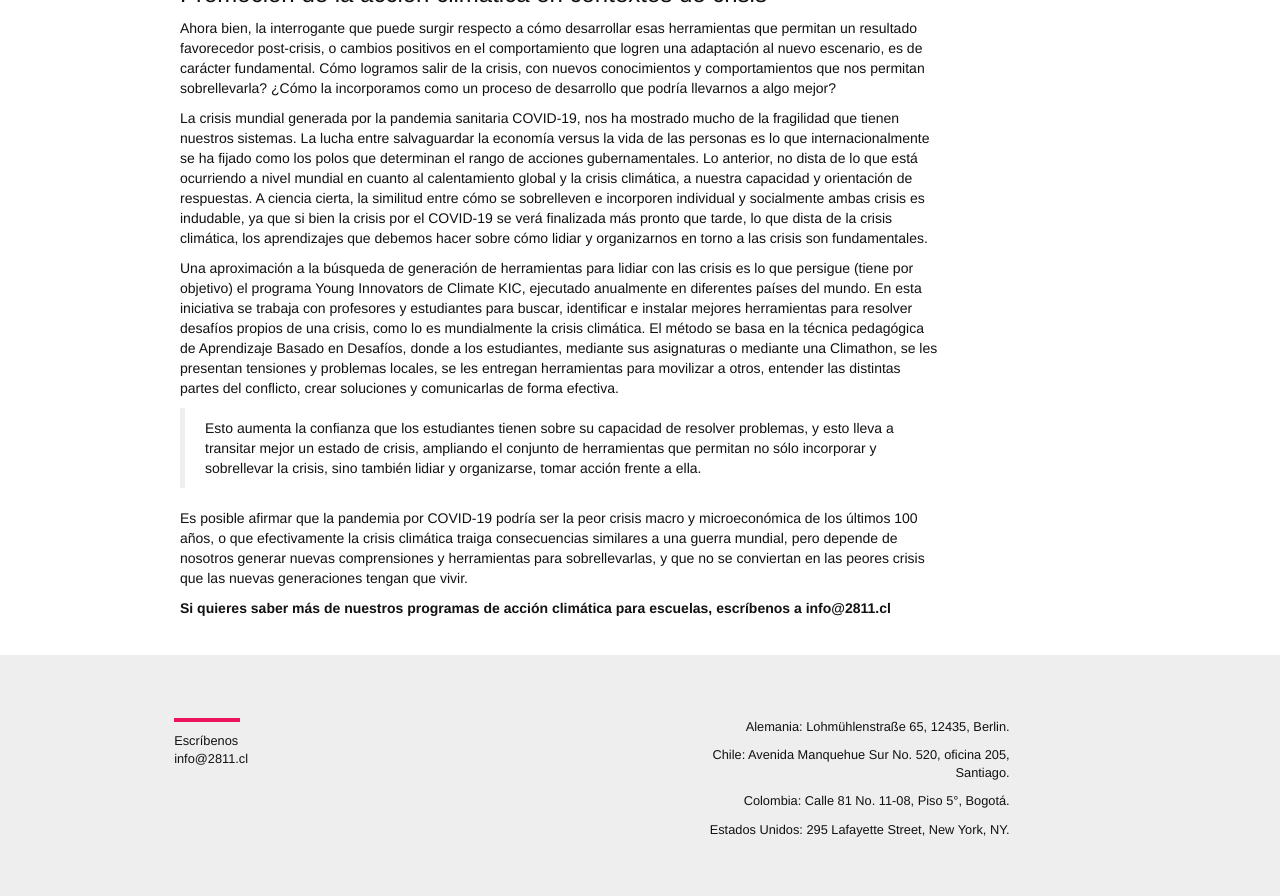
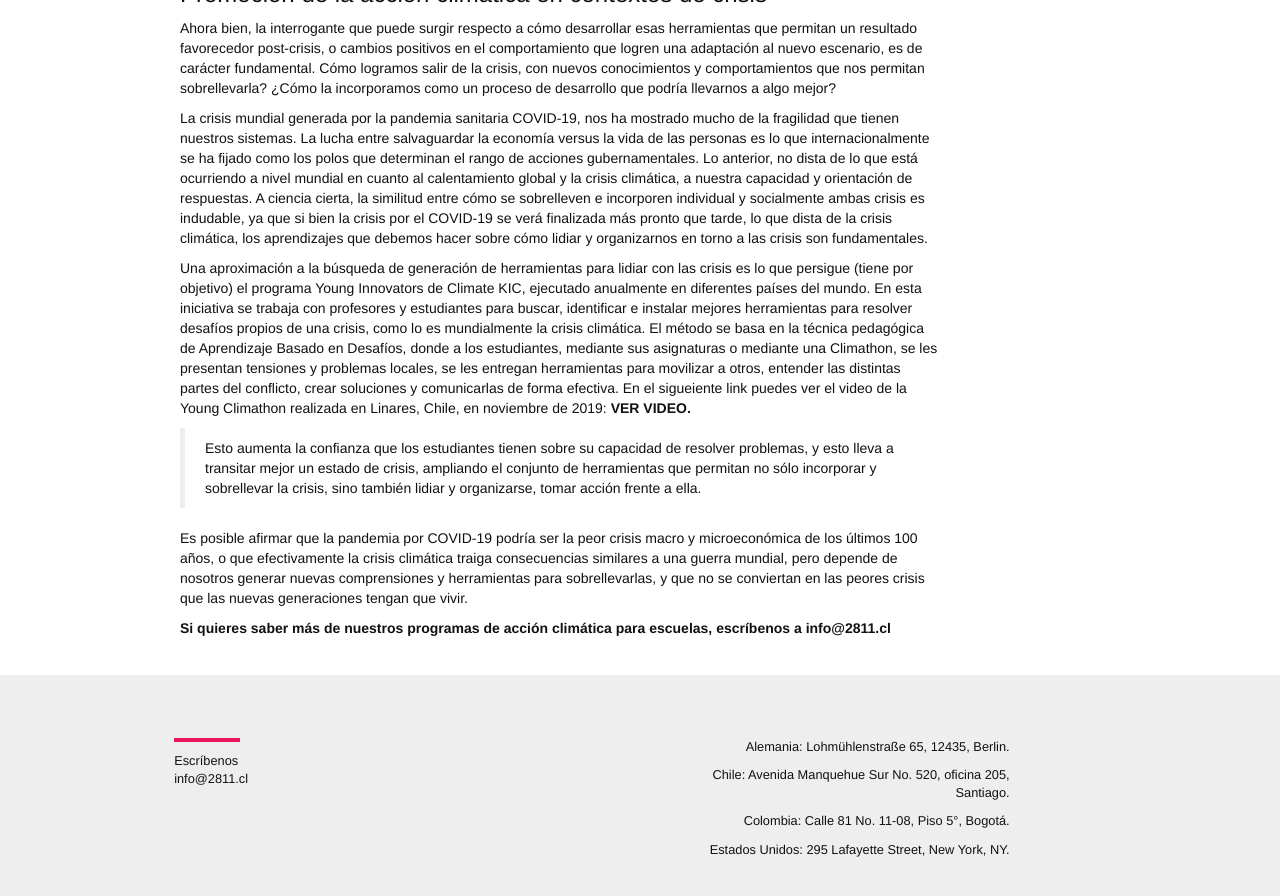
Before and after one commit to 2811Chile/2811Chile.github.io, a Jekyll site: the page built from _posts/2020-05-04-crisis-y-accion-climatica.markdown, in a window 1280 px wide and 900 px high, scrolled down 1760 px. Shown: the top 896 px of the window. Built offline with Jekyll 4.4.1, drawn with Linux system fonts in a browser that asks for light colours; nearby versions of some CDN libraries; some web fonts are replaced; our own code applies the rules of GitHub Pages for plain Markdown files.

Commit message:
Updated Crisis Y Accion Climatica

```diff
--- a/_posts/2020-05-04-crisis-y-accion-climatica.markdown
+++ b/_posts/2020-05-04-crisis-y-accion-climatica.markdown
@@ -57,7 +57,7 @@ Ahora bien, la interrogante que puede surgir respecto a cómo desarrollar esas h
 
 La crisis mundial generada por la pandemia sanitaria COVID-19, nos ha mostrado mucho de la fragilidad que tienen nuestros sistemas. La lucha entre salvaguardar la economía versus la vida de las personas es lo que internacionalmente se ha fijado como los polos que determinan el rango de acciones gubernamentales. Lo anterior, no dista de lo que está ocurriendo a nivel mundial en cuanto al calentamiento global y la crisis climática, a nuestra capacidad y orientación de respuestas. A ciencia cierta, la similitud entre cómo se sobrelleven e incorporen individual y socialmente ambas crisis es indudable, ya que si bien la crisis por el COVID-19 se verá finalizada más pronto que tarde, lo que dista de la crisis climática, los aprendizajes que debemos hacer sobre cómo lidiar y organizarnos en torno a las crisis son fundamentales.
 
-Una aproximación a la búsqueda de generación de herramientas para lidiar con las crisis es lo que persigue (tiene por objetivo) el programa Young Innovators de Climate KIC, ejecutado anualmente en diferentes países del mundo. En esta iniciativa se trabaja con profesores y estudiantes para buscar, identificar e instalar mejores herramientas para resolver desafíos propios de una crisis, como lo es mundialmente la crisis climática. El método se basa en la técnica pedagógica de Aprendizaje Basado en Desafíos, donde a los estudiantes, mediante sus asignaturas o mediante una Climathon, se les presentan tensiones y problemas locales, se les entregan herramientas para movilizar a otros, entender las distintas partes del conflicto, crear soluciones y comunicarlas de forma efectiva.
+Una aproximación a la búsqueda de generación de herramientas para lidiar con las crisis es lo que persigue (tiene por objetivo) el programa Young Innovators de Climate KIC, ejecutado anualmente en diferentes países del mundo. En esta iniciativa se trabaja con profesores y estudiantes para buscar, identificar e instalar mejores herramientas para resolver desafíos propios de una crisis, como lo es mundialmente la crisis climática. El método se basa en la técnica pedagógica de Aprendizaje Basado en Desafíos, donde a los estudiantes, mediante sus asignaturas o mediante una Climathon, se les presentan tensiones y problemas locales, se les entregan herramientas para movilizar a otros, entender las distintas partes del conflicto, crear soluciones y comunicarlas de forma efectiva. En el sigueiente link puedes ver el video de la Young Climathon realizada en Linares, Chile, en noviembre de 2019: [**VER VIDEO.**](https://www.youtube.com/watch?v=L9h5ZFk3xBY)
 
 > Esto aumenta la confianza que los estudiantes tienen sobre su capacidad de resolver problemas, y esto lleva a transitar mejor un estado de crisis, ampliando el conjunto de herramientas que permitan no sólo incorporar y sobrellevar la crisis, sino también lidiar y organizarse, tomar acción frente a ella.
 
```
